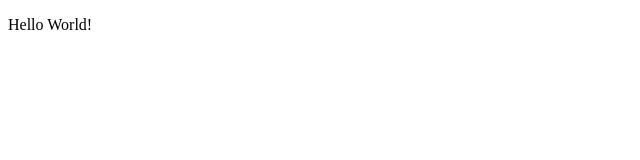
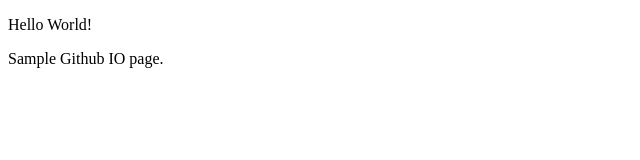
Before and after one commit to kishcs/kishcs.github.io, a plain HTML site: page index.html in a window 1280 px wide. Shown: the whole page, without its empty margins (0-640 px from the left). Drawn offline with Linux system fonts and the light colour scheme.

Commit message:
Update index.html

```diff
--- a/index.html
+++ b/index.html
@@ -2,5 +2,6 @@
 <html>
 <body>
 <p> Hello World! </p>
+<p> Sample Github IO page. </p>
 </body>
 </html>
```
